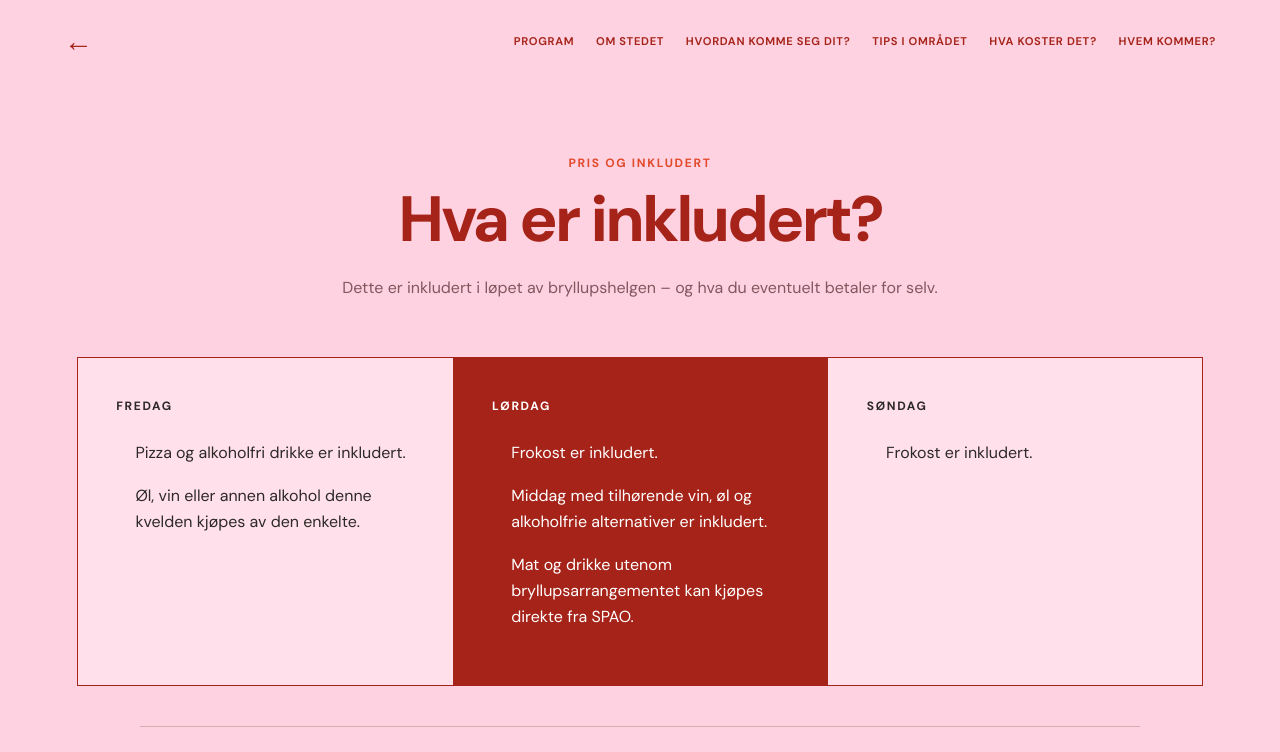
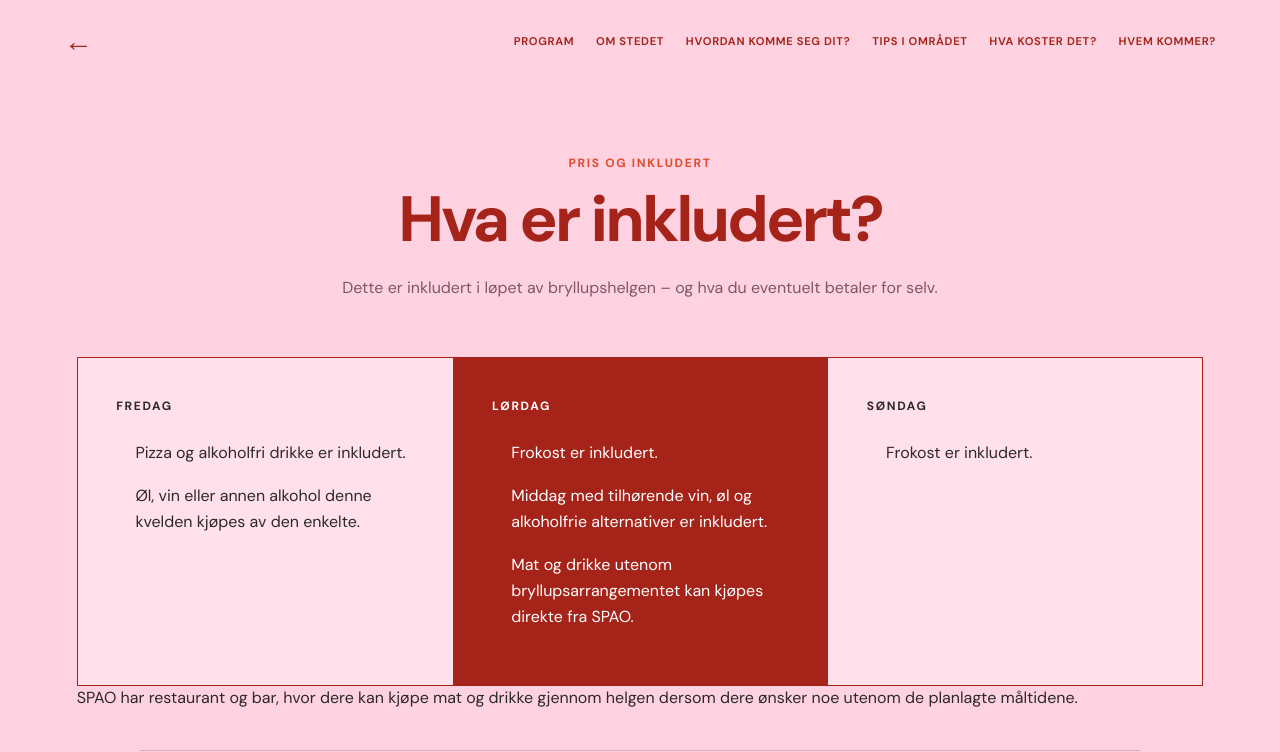
Before and after one commit to martaogmarius/martaogmarius.github.io, a Next.js app: page /pris in a window 1280 px wide. Shown: the top 752 px of the page. Built offline with nearby package versions, Linux system fonts and the light colour scheme.

Commit message:
Add restaurant and bar information

```diff
--- a/app/pris/page.tsx
+++ b/app/pris/page.tsx
@@ -16,6 +16,7 @@ export default function PricePage() {
           <article className="included-card featured"><p className="day-name">Lørdag</p><ul><li>Frokost er inkludert.</li><li>Middag med tilhørende vin, øl og alkoholfrie alternativer er inkludert.</li><li>Mat og drikke utenom bryllupsarrangementet kan kjøpes direkte fra SPAO.</li></ul></article>
           <article className="included-card"><p className="day-name">Søndag</p><ul><li>Frokost er inkludert.</li></ul></article>
         </div>
+        <p>SPAO har restaurant og bar, hvor dere kan kjøpe mat og drikke gjennom helgen dersom dere ønsker noe utenom de planlagte måltidene.</p>
         <div className="cost-summary">
           <div>
             <p className="cost-label">Praktisk om betaling</p>
```
